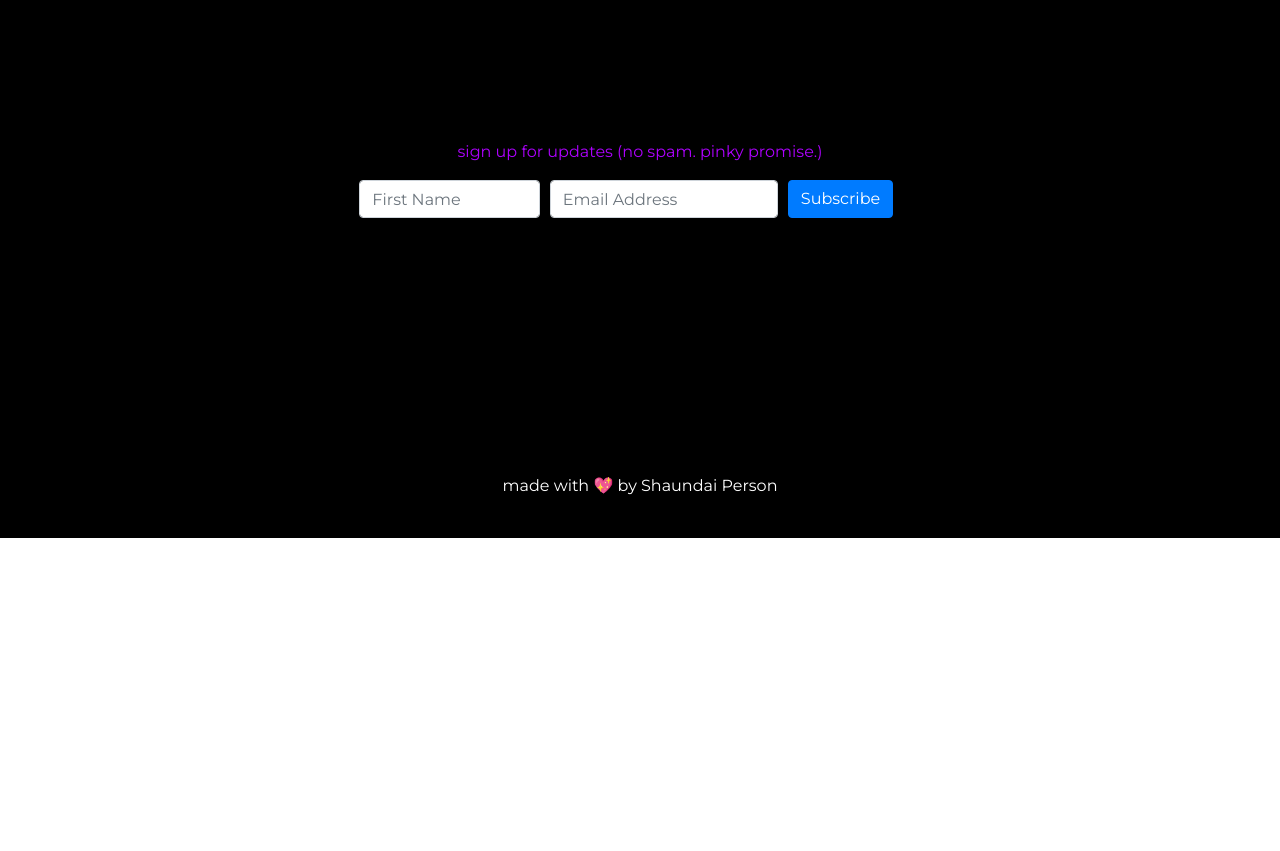
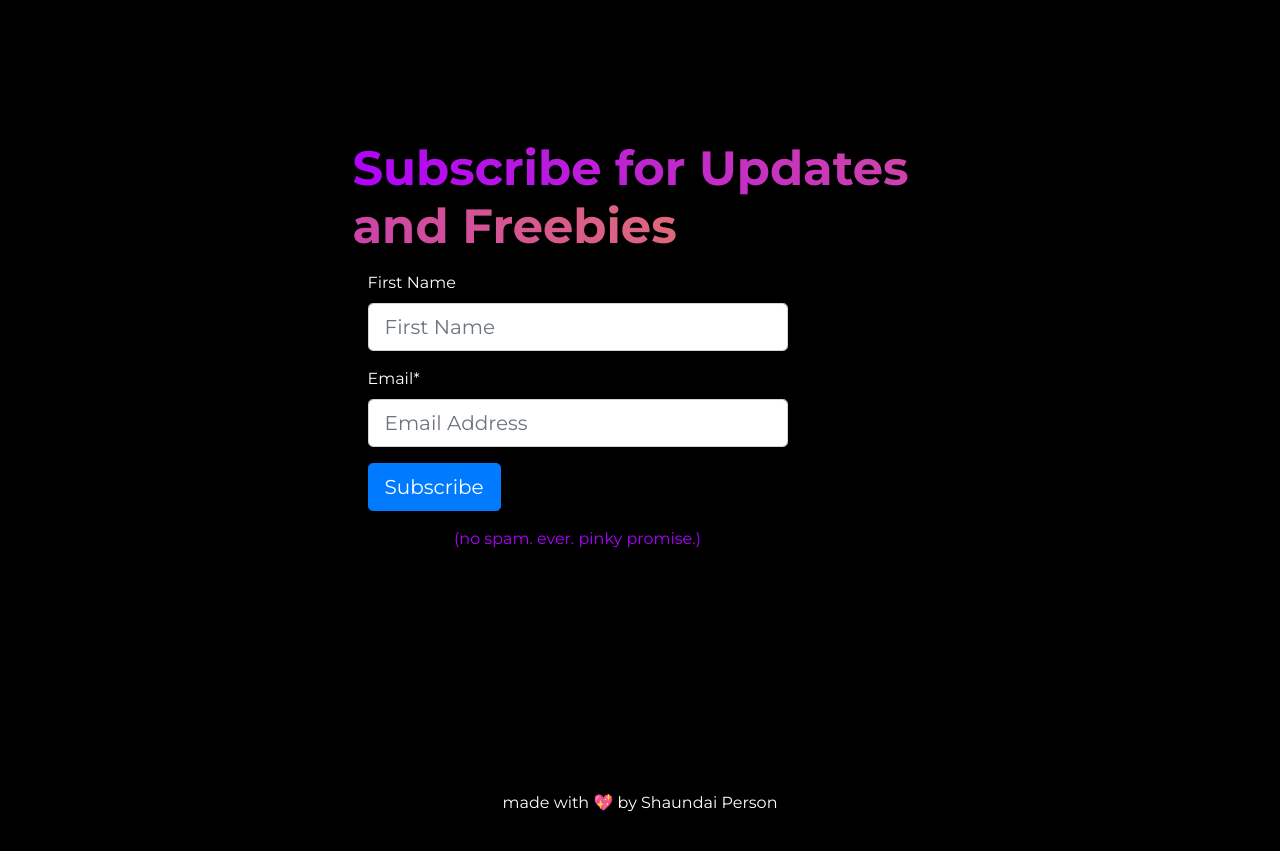
Before and after one commit to shaundai/TSforJSDevsSite, a React (Create React App) app: page / in a window 1280 px wide. Shown: the part 1460-2311 px from the top of the page. Before the commit the page ends 1998 px from the top, so only its background shows below. Built offline with nearby package versions, Linux system fonts and the light colour scheme; a web font is replaced by a local one.

Commit message:
update form styling

```diff
--- a/package.json
+++ b/package.json
@@ -10,6 +10,7 @@
     "react": "^17.0.2",
     "react-bootstrap": "^1.6.0",
     "react-dom": "^17.0.2",
+    "react-router-dom": "^5.2.0",
     "react-scripts": "4.0.3",
     "styled-components": "^5.3.0",
     "web-vitals": "^1.1.2"
--- a/src/components/SubscribeForm.js
+++ b/src/components/SubscribeForm.js
@@ -1,28 +1,41 @@
 import styled from "styled-components"
-import { SignUp } from "./styles"
-
+import { HeaderText, SignUp } from "./styles"
 import { device } from '../util/util'
 
 
 import Form from "react-bootstrap/Form"
-import Button from "react-bootstrap/Button"
 import Container from "react-bootstrap/Container"
-import Col from "react-bootstrap/Col"
+
+const SubscribeFormContainer = styled.div`
+	width: 575px;
+  @media ${device.tablet} {
+  width: 90%;
+	}
+`
 
 const OuterFormContainer = styled.div`
 	display: flex;
 	flex-direction: column;
 	justify-content: center;
   align-items: center;
-  @media ${device.mobile} {
+	width: 450px;
+  @media ${device.tablet} {
   width: 90%;
 	}
 `
 
+const StyledHeaderText = styled(HeaderText)`
+font-size: 48px;
+line-height: 1.2;
+align-self: center;
+
+`
 export const SubscribeForm = () => {
 	return (
+		<SubscribeFormContainer>
+		<div><StyledHeaderText>Subscribe for Updates and Freebies</StyledHeaderText></div>
 		<OuterFormContainer>
-        <SignUp>sign up for updates (no spam. pinky promise.)</SignUp>
+
 
 			<Container>
 				<script src="https://f.convertkit.com/ckjs/ck.5.js" />
@@ -41,40 +54,47 @@ export const SubscribeForm = () => {
 						<ul data-element="errors" data-group="alert"></ul>
 						<div data-element="fields" data-stacked="false">
 							<div>
-								<Form.Row>
-									<Form.Group as={Col} md={4}>
-										<Form.Control
+									<div class="form-group">
+									<label for="firstName">First Name</label>
+										<input
+										class="form-control form-control-lg"
 											aria-label="First Name"
 											name="fields[first_name]"
 											required
 											placeholder="First Name"
 											type="text"
+											id="firstName"
 										/>
-									</Form.Group>
-									<Form.Group as={Col} md={5}>
-										<Form.Control
+									</div>
+									<div class="form-group">
+									<label for="lastName">Email<span>*</span></label>
+										<input
+										class="form-control form-control-lg"
 											name="email_address"
 											aria-label="Email Address"
 											placeholder="Email Address"
 											required
 											type="email"
+											id="lastName"
 										/>
-									</Form.Group>
-									<Form.Group as={Col} md={2}>
-										<Button
+									</div>
+									<div class="form-group">
+										<button
+										class="btn btn-primary btn-lg"
 											data-element="submit"
 											type="submit"
-											variant="primary"
 										>
 											Subscribe
-										</Button>
-									</Form.Group>
-								</Form.Row>
+										</button>
+									</div>
 							</div>
 						</div>
 					</div>
 				</Form>
 			</Container>
+			<SignUp>(no spam. ever. pinky promise.)</SignUp>
+
 		</OuterFormContainer>
+		</SubscribeFormContainer>
 	)
 }
```
Also changed, not shown: 1 other file (tests, documents, lock files or other folders).
